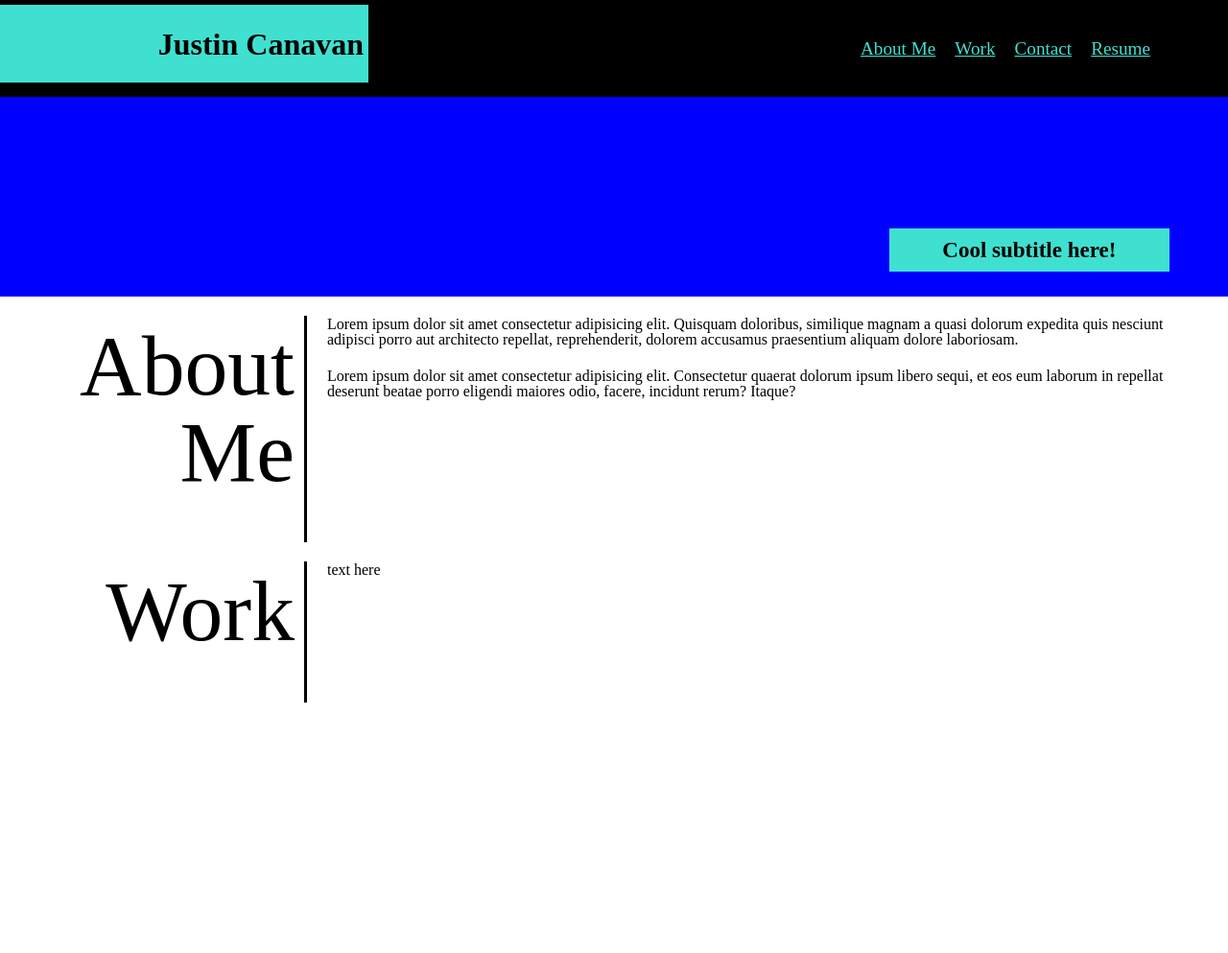
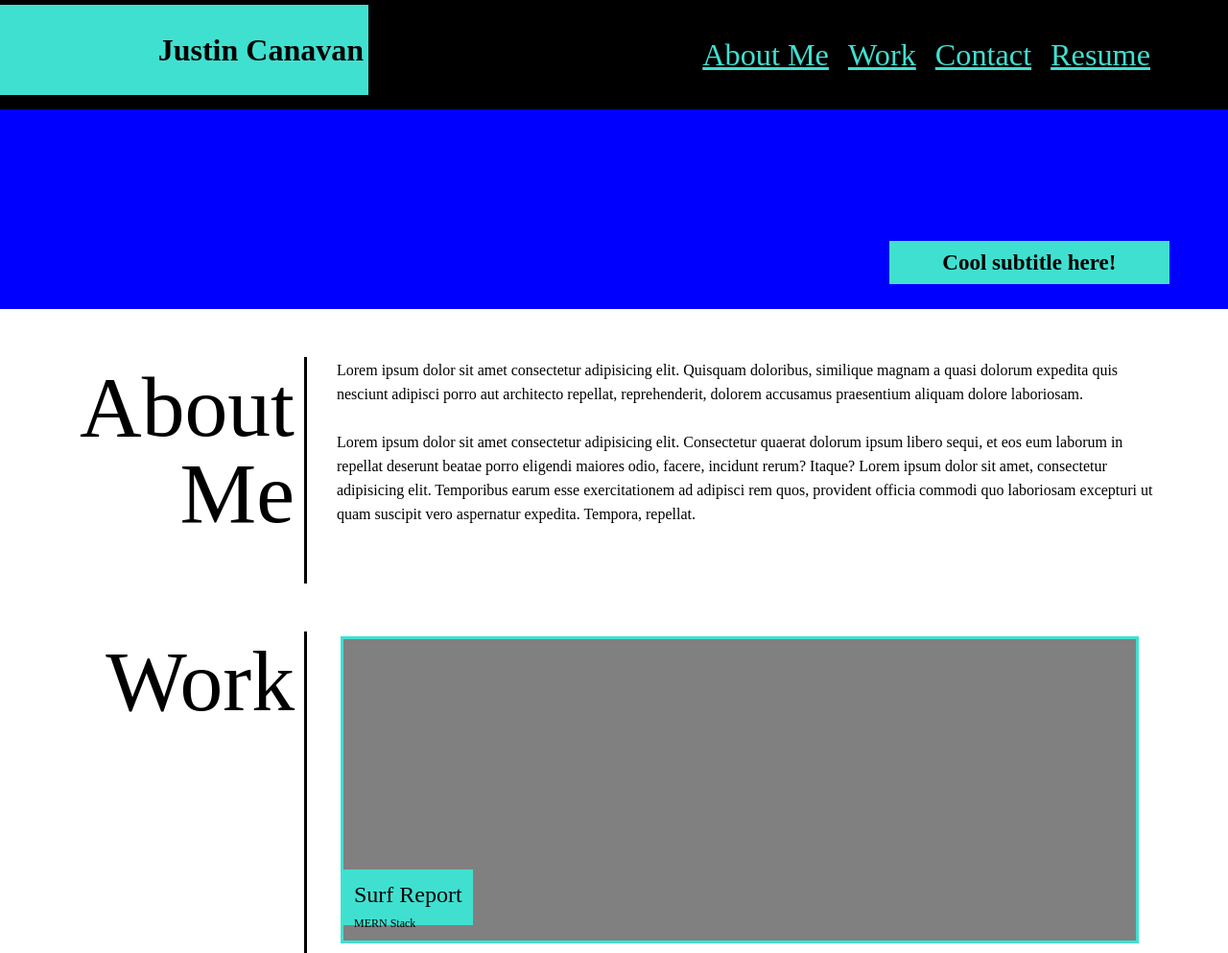
Before and after one commit to justincanavanmusic/Justin-Canavan-Portfolio, a plain HTML site: page index.html in a window 1280 px wide. Shown: the whole page at 96% size. Before the commit the page ends 800 px from the top, so only its background shows below. Drawn offline with Linux system fonts and the light colour scheme.

Commit message:
added Work box

```diff
--- a/assets/style.css
+++ b/assets/style.css
@@ -28,12 +28,12 @@ h1 {
     align-items: center;
     justify-content: flex-end;
 } */
-                    /* nav */
+                    /* nav bar */
 nav {
     display: flex;
     align-items: center;
     justify-content: flex-end;
-    /* display: flex; */
+    font-size: 2.1vw;
     border: 1px solid black;
     float: right;
     width: 70%;
@@ -56,7 +56,7 @@ nav a {
     font-size: 1.5em;
 }
                     /* banner text */
-aside {
+#banner {
     /* display: flex;
     flex-wrap: wrap; */
     display: flex;
@@ -88,19 +88,20 @@ aside {
     margin-bottom: 15px;
 }
 
-/* main {
 
+section {
+    display: flex;
 
-} */
+}
                 /* about me */
-.about-me, .work {
+.section-titles {
     font-size: 7vw;
     width: 25%;
     padding: 7px 10px 50px 100px;
     border-right: 3px solid black;
     display: flex;
     justify-content: flex-end;
-    margin-top: 20px;
+    margin-top: 50px;
     text-align: right;
 
 }
@@ -108,31 +109,62 @@ aside {
 h2 {
     display: flex;
     /* flex-direction: column; */
-    /*  */
+
 }
 
-main p {
+.paragraphs {
 
-    margin: 20px 65px 20px 20px;
+    margin: 50px 65px 20px 30px;
     border: 1px white solid;
     display: flex;
-    flex-direction: row;
+    flex-direction: column;
+    line-height: 25px;
+
 
     /* align-items: flex-end; */
 }
 
-.box {
+/* .box {
     display: flex;
     margin: 20px;
     border: 1px black solid;
+} */
 
+#big-box {
+    border: 3px solid turquoise;
+    margin: 55px 40px 10px 35px;
+    width: 65vw;
+    height: 40vh;
+    background-color: grey;
+
+}
+div {
+    display: flex;
 
 }
 
-section {
+h4 {
     display: flex;
-    flex-direction: row;
+    align-items: flex-start;
 }
+
+.mini-boxes {
+    font-size: 3vh;
+    border: solid 1px turquoise;
+    background-color: turquoise;
+    display: block;
+    line-height: 30px;
+
+    /* align-items: flex-end; */
+    padding: 10px;
+    margin: 30vh 10px 2vh 0;
+}
+
+h6 {
+    font-size: 1.5vh;
+
+}
+
 
 
 
--- a/index.html
+++ b/index.html
@@ -20,24 +20,30 @@
         </nav>
     </header>
     <div>
-        <aside>
+        <aside id="banner">
             <h3 class="banner-text">Cool subtitle here!</h3>
         </aside>
     </div>
     <main>
         <section>
-            <h2 class="about-me">About <br> Me</h2>
-        <div>
-            <p>Lorem ipsum dolor sit amet consectetur adipisicing elit. Quisquam doloribus, similique magnam a quasi dolorum expedita quis nesciunt adipisci porro aut architecto repellat, reprehenderit, dolorem accusamus praesentium aliquam dolore laboriosam.
+            <h2 class="section-titles">About <br> Me</h2>
+        <div class="paragraphs">
+            <p>Lorem ipsum dolor sit amet consectetur adipisicing elit. Quisquam doloribus, similique magnam a quasi dolorum expedita quis nesciunt adipisci porro aut architecto repellat, reprehenderit, dolorem accusamus praesentium aliquam dolore laboriosam. </p>
 
-            <p>Lorem ipsum dolor sit amet consectetur adipisicing elit. Consectetur quaerat dolorum ipsum libero sequi, et eos eum laborum in repellat deserunt beatae porro eligendi maiores odio, facere, incidunt rerum? Itaque?</p>
+            <br>
+
+            <p>Lorem ipsum dolor sit amet consectetur adipisicing elit. Consectetur quaerat dolorum ipsum libero sequi, et eos eum laborum in repellat deserunt beatae porro eligendi maiores odio, facere, incidunt rerum? Itaque? Lorem ipsum dolor sit amet, consectetur adipisicing elit. Temporibus earum esse exercitationem ad adipisci rem quos, provident officia commodi quo laboriosam excepturi ut quam suscipit vero aspernatur expedita. Tempora, repellat.</p>
         </div>
         </section>
 
     <section>
-        <h2 class="work">Work</h2>
-      <div>
-        <p>text here</p>
+        <h2 class="section-titles">Work</h2>
+      <div id="big-box">
+        <div class="mini-boxes">
+         <h4>Surf Report</h4>
+         <h6>MERN Stack</h6>
+        </div>
+
       </div>
     </section>
 
```
